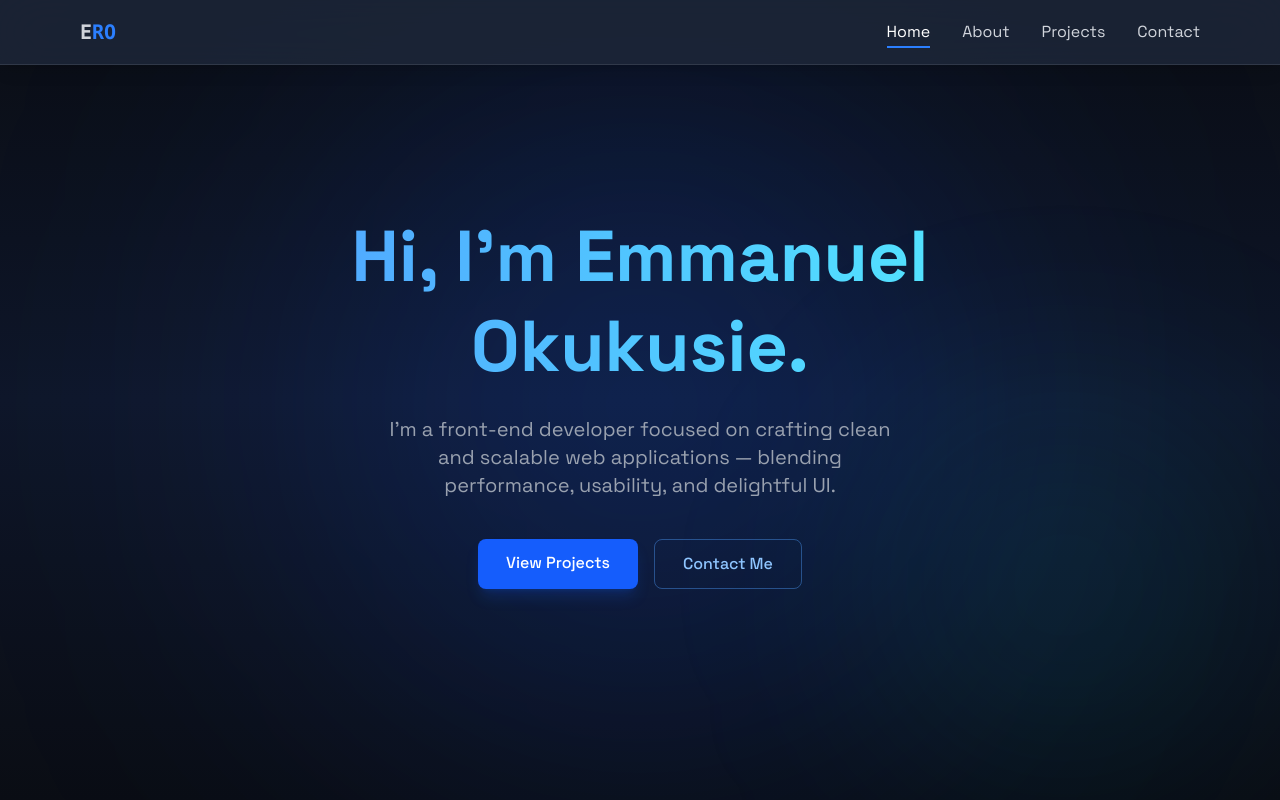
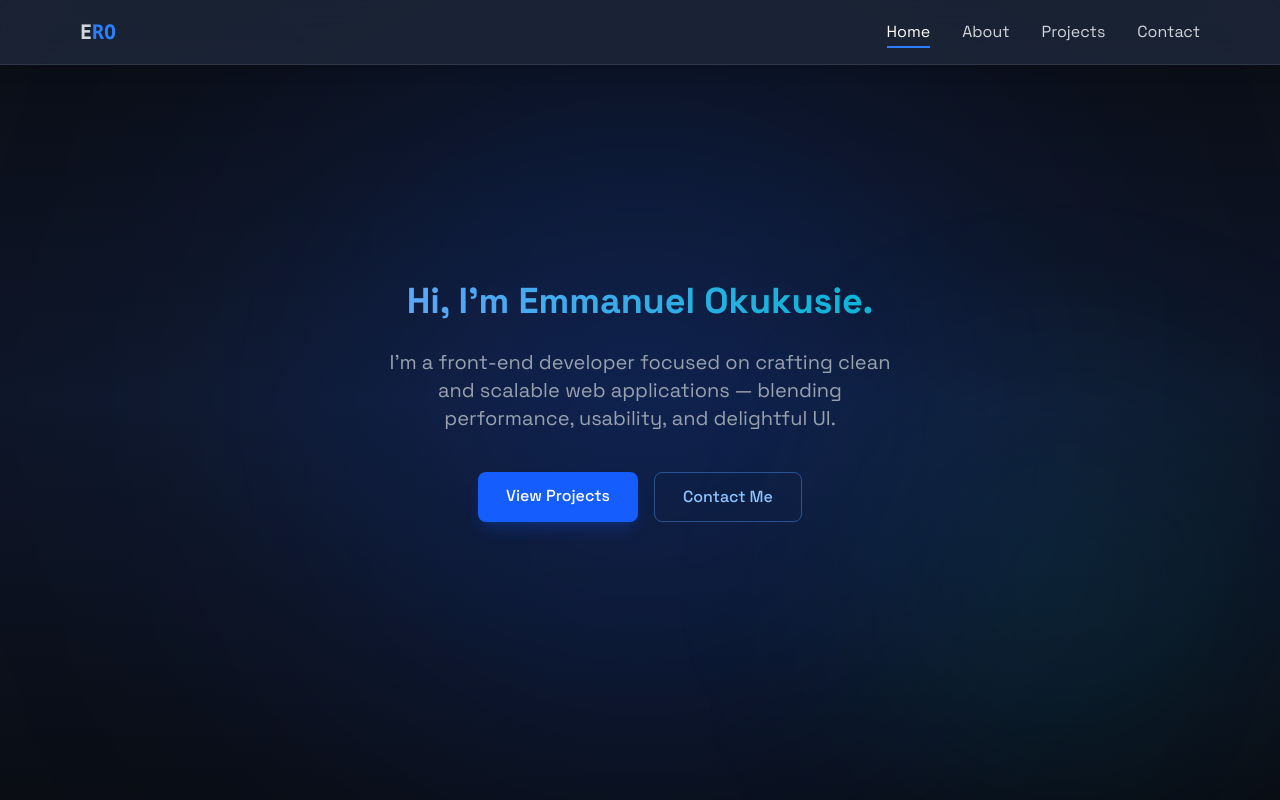
Before and after one commit to Emmanuel-x123/Emmanuel-portfolio, a React (Vite) app: page / in a window 1280 px wide. Shown: the top 800 px of the page. Built offline with nearby package versions, Linux system fonts and the light colour scheme.

Commit message:
quick fix

```diff
--- a/src/components/section/Home.jsx
+++ b/src/components/section/Home.jsx
@@ -22,12 +22,7 @@ export const Home = () => {
 
           {/* Name / Title */}
           <h1 className="
-  text-4xl sm:text-5xl md:text-6xl lg:text-7xl
-  font-bold mb-6 leading-tight
-  bg-gradient-to-r from-blue-400 to-cyan-300
-  bg-clip-text text-transparent
-  [-webkit-text-fill-color:transparent]
-  [-webkit-background-clip:text]
+            text-4xl font-bold mb-6 leading-tight gradient-text
           ">
             Hi, I'm Emmanuel Okukusie.
           </h1>
--- a/src/index.css
+++ b/src/index.css
@@ -85,3 +85,11 @@ html, body {
   opacity: 1;
   transform: translateY(0);
 }
+
+.gradient-text {
+  background: linear-gradient(90deg, #60a5fa 0%, #06b6d4 100%); /* same as from-blue-400 to-cyan-300 */
+  -webkit-background-clip: text;
+  background-clip: text;
+  -webkit-text-fill-color: transparent;
+  color: transparent;
+}
```
